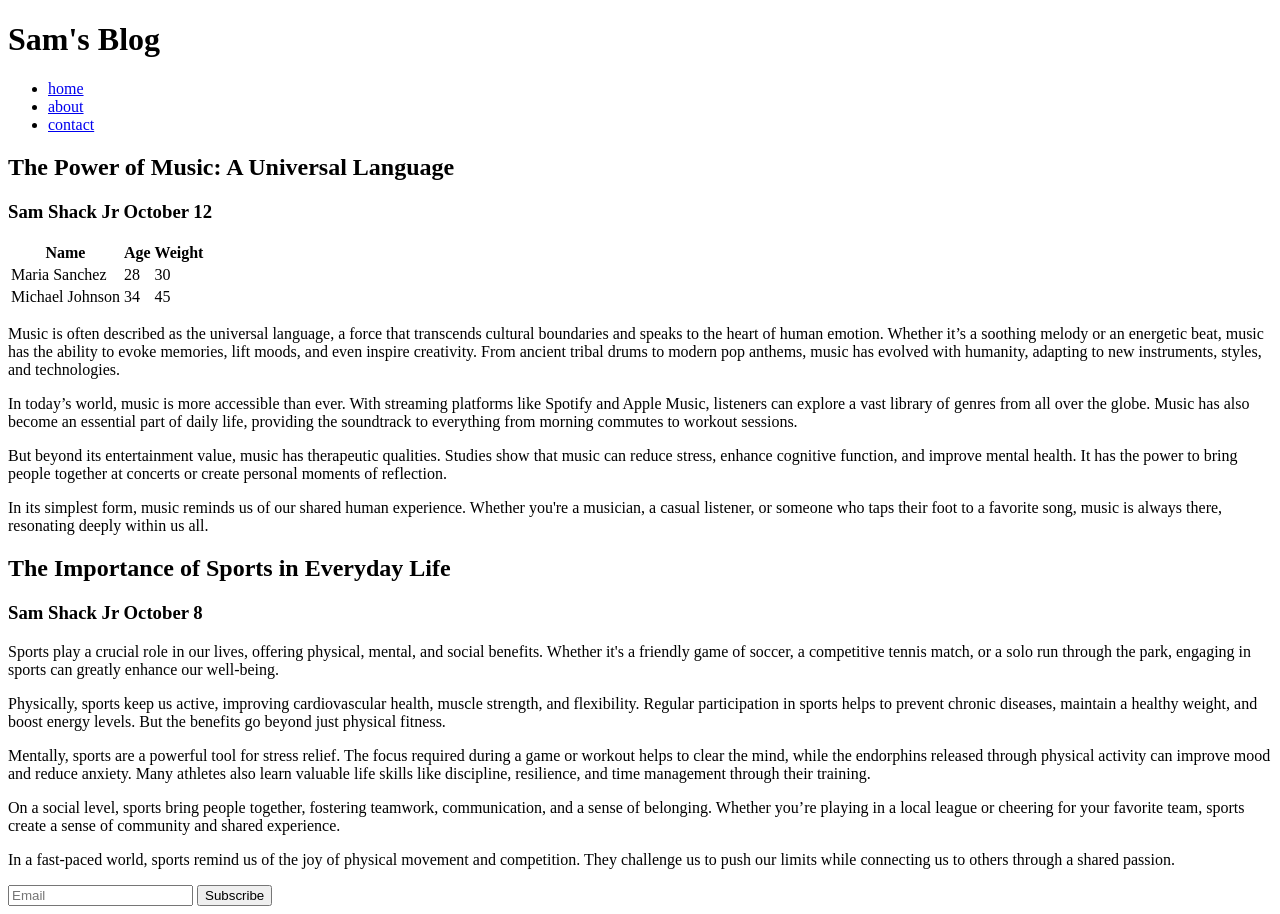
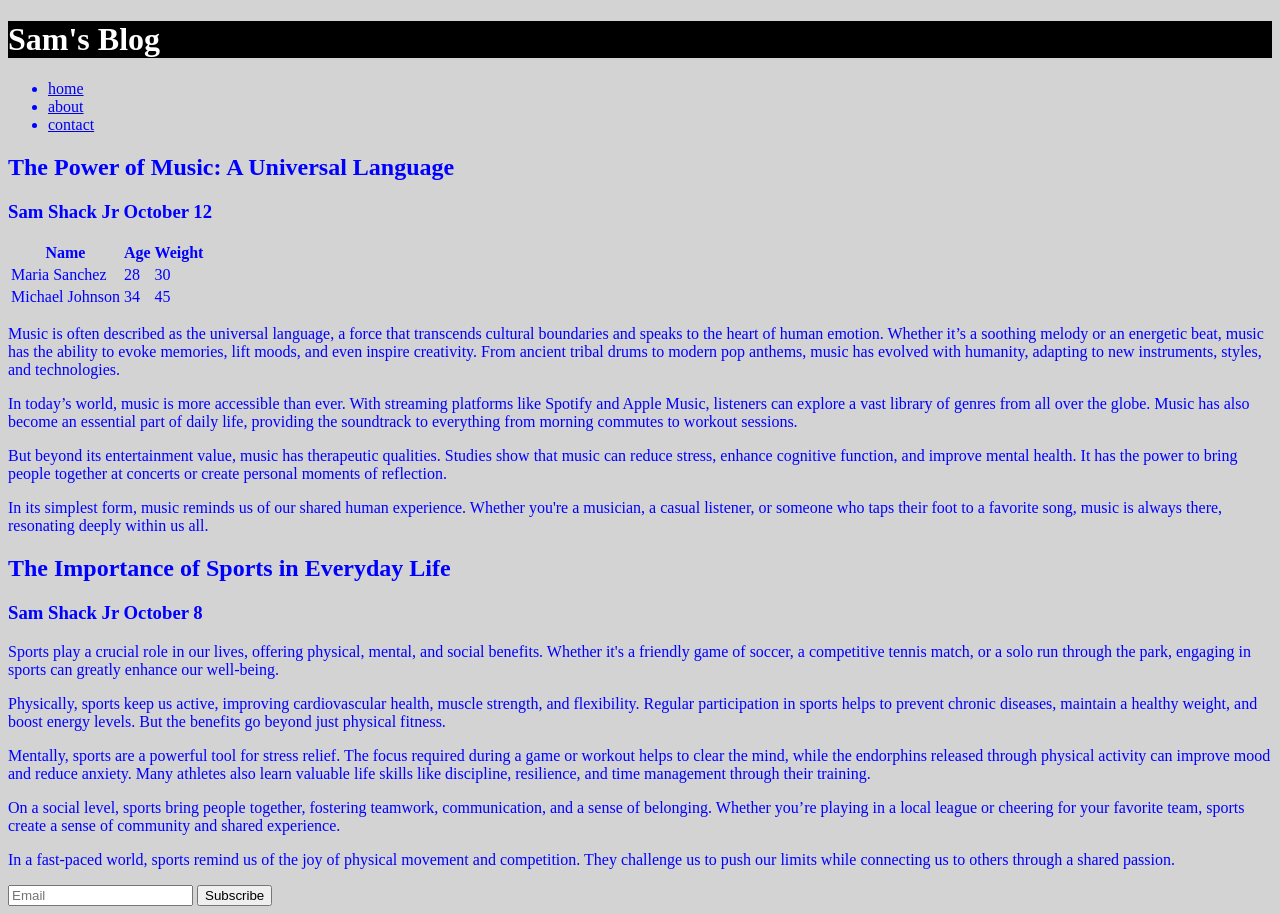
Before and after one commit to SamShack0417/mi349blog, a plain HTML site: page index.html in a window 1280 px wide. Drawn offline with Linux system fonts and the light colour scheme.

Commit message:
added basic css

```diff
--- a/index.html
+++ b/index.html
@@ -1,6 +1,8 @@
 <!DOCTYPE html>
 <html lang="en">
 <head>
+  <link rel="stylesheet" href="style.css">
+
     <meta charset="UTF-8">
     <meta name="viewport" content="width=device-width, initial-scale=1.0">
     <title>Sam's Blog</title>
--- /dev/null
+++ b/style.css
@@ -0,0 +1,14 @@
+body {
+    background-color: lightgrey;
+    color: blue;
+  }
+
+  h1 {
+    background-color: black;
+    color: white;
+  }
+
+  div {
+    background-color: blue;
+    color: white;
+  }
```
Also changed, not shown: about.html (+1 -0 lines), contact.html (+1 -0 lines).
